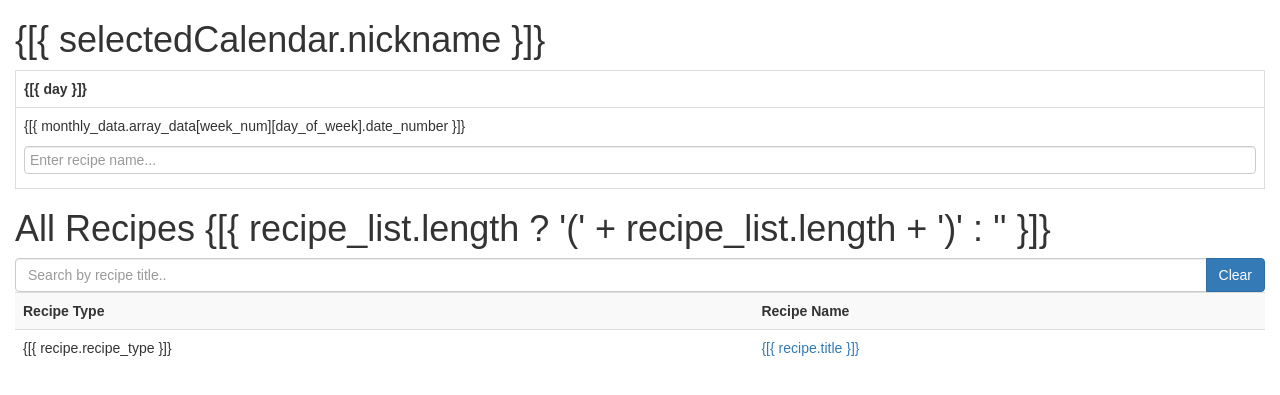
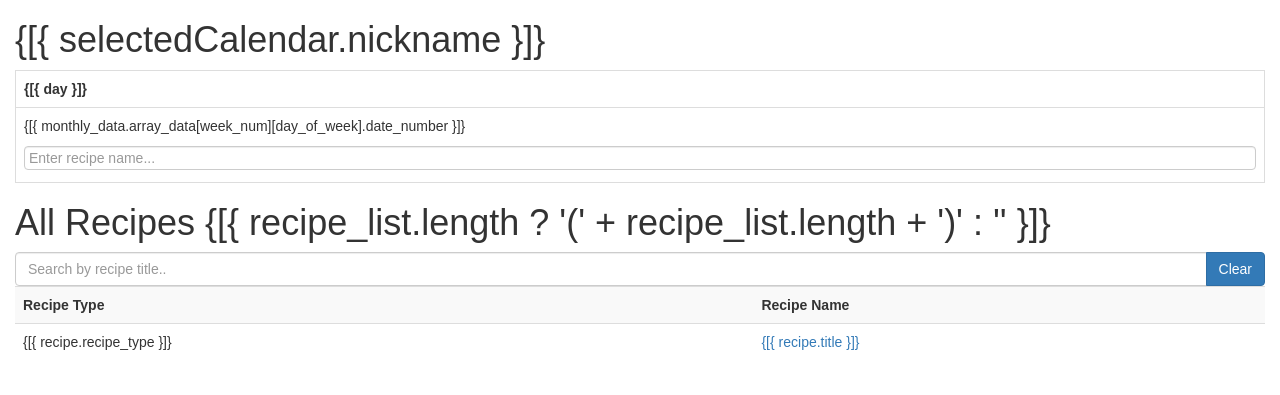
Before and after one commit to Myoldmopar/Cait.Rocks, a Django app: page /cookbook/recipes/ in a window 1280 px wide. Shown: the part 127-522 px from the top of the page. Run offline with Django 3.2, Linux system fonts and the light colour scheme; some libraries are stand-ins or nearby versions.

Commit message:
Styling a bit

```diff
--- a/recipes/templates/recipes/recipe_list.html
+++ b/recipes/templates/recipes/recipe_list.html
@@ -50,7 +50,7 @@
         </span>
     </div>
 
-    <div style="overflow:auto;max-height:500px;">
+    <div style="overflow:auto;max-height:450px;">
         <table id="recipeListTable" class="table table-striped">
             <tr>
                 <th>Recipe Type</th>
--- a/static/css/styles.css
+++ b/static/css/styles.css
@@ -1,12 +1,12 @@
 .recipe-input {
-    padding:5px;
-    height:28px;
+    padding:4px;
+    height:24px;
 }
 
 .recipe-input-container {
-    margin-bottom:6px;
+    margin-bottom:4px;
 }
 
 .valid_recipe {
-    background-color:lightgreen;
+    background-color:#badfff;
 }
```
